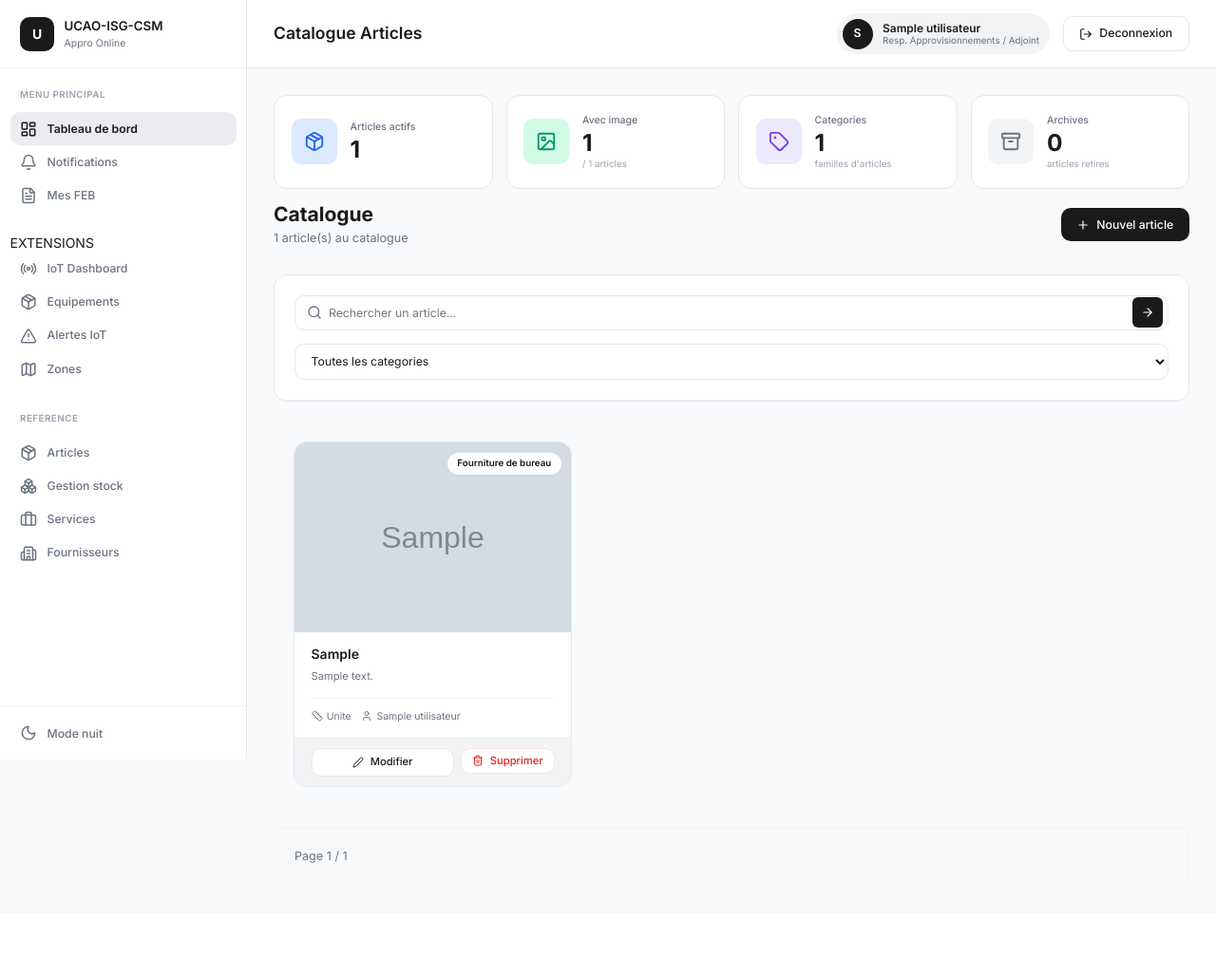
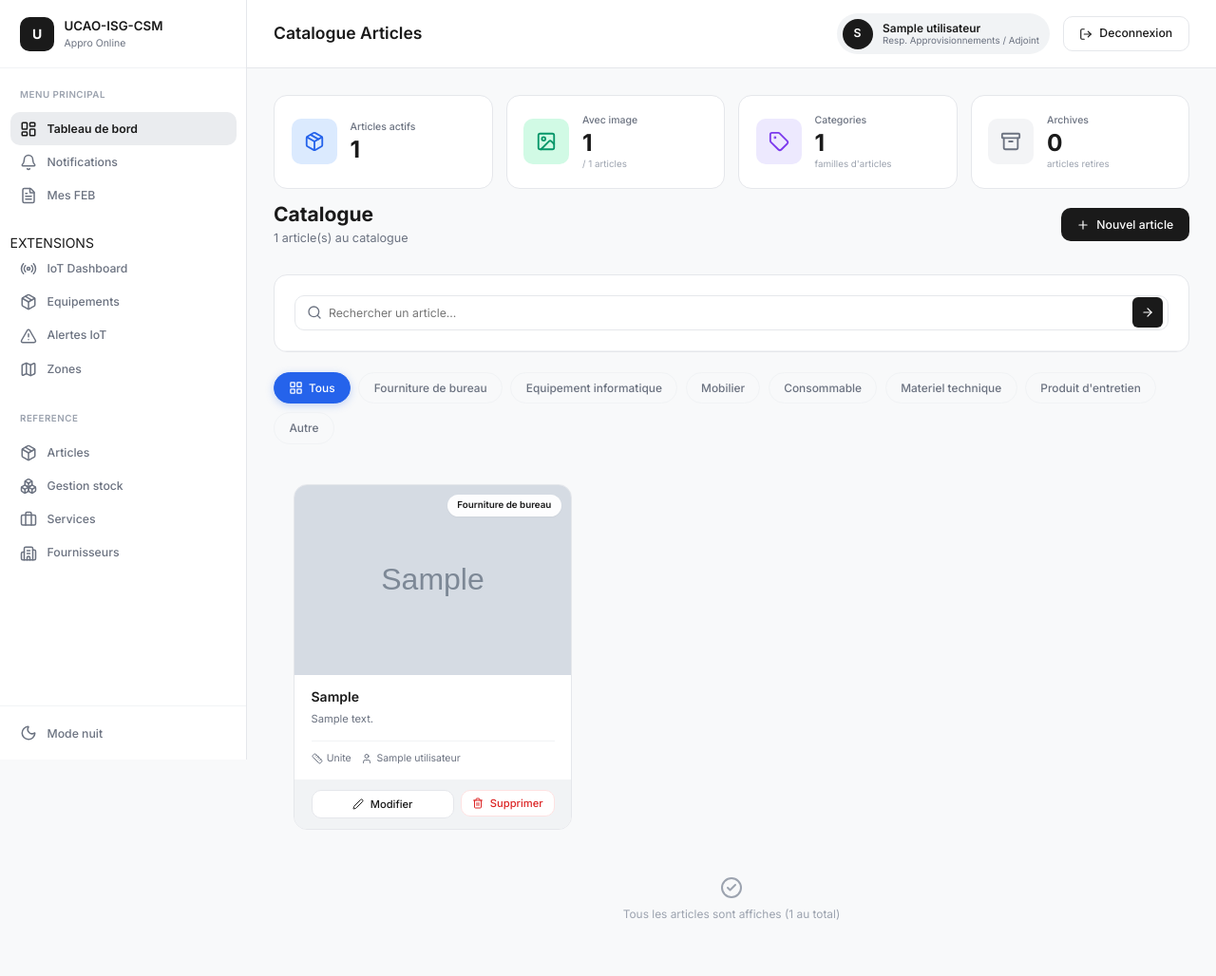
Before and after one commit to jean-jacques-komhidi/ucao-approvisionnements, a Django app: page /referentiels/articles/ in a window 1280 px wide. Shown: the whole page at 95% size. Before the commit the page ends 934 px from the top, so only its background shows below. Run offline with Django 4.2, Linux system fonts and the light colour scheme; a user stored in the database is signed in; tables that the repository leaves empty hold one stand-in row (values such as "Sample post"); grey boxes marked "Sample" are stand-in pictures; data that the repository does not hold is empty.

Commit message:
feat(catalogue): infinite scroll + pills filtres par categorie

```diff
--- a/apps/referentiels/views.py
+++ b/apps/referentiels/views.py
@@ -42,9 +42,12 @@ def _peut_gerer_devises(user):
 # ═══════════════════════════════════════════════════════════════════
 # ARTICLES
 # ═══════════════════════════════════════════════════════════════════
+# ═══════════════════════════════════════════════════════════════════
+# ARTICLES
+# ═══════════════════════════════════════════════════════════════════
 @login_required
 def liste_articles(request):
-    """Affiche la liste des articles avec recherche, filtres et KPI."""
+    """Affiche la liste des articles avec recherche, filtres, KPI et infinite scroll."""
     if not _est_demandeur_ou_admin(request.user):
         messages.error(request, "Vous n'avez pas l'autorisation d'acceder a cette page.")
         return redirect("tableau_de_bord")
@@ -77,6 +80,12 @@ def liste_articles(request):
     paginator = Paginator(queryset.order_by("designation"), 12)  # 12 par page (3x4 en grille)
     page = paginator.get_page(request.GET.get("page", 1))
 
+    # ─── Requete AJAX (infinite scroll) : renvoie juste les cartes ───
+    if request.GET.get("ajax") == "1":
+        return render(request, "referentiels/_articles_cartes.html", {
+            "articles": page,
+        })
+
     return render(request, "referentiels/articles_liste.html", {
         "articles": page,
         "recherche": recherche,
@@ -85,7 +94,6 @@ def liste_articles(request):
         "total": paginator.count,
         "kpi": kpi,
     })
-
 
 @login_required
 @require_http_methods(["GET", "POST"])
--- a/static/css/base.css
+++ b/static/css/base.css
@@ -3250,3 +3250,135 @@ svg.lucide {
         justify-content: space-between !important;
     }
 }
+
+/* ═══════════════════════════════════════════════════════════════
+   INFINITE SCROLL - Spinner + message de fin
+   ═══════════════════════════════════════════════════════════════ */
+
+.scroll-loader {
+    display: flex;
+    flex-direction: column;
+    align-items: center;
+    justify-content: center;
+    gap: 0.75rem;
+    padding: 2rem;
+    color: var(--texte-secondaire);
+}
+
+.scroll-loader p {
+    margin: 0;
+    font-size: 0.9rem;
+}
+
+/* Spinner animation */
+.spinner {
+    width: 36px;
+    height: 36px;
+    border: 3px solid var(--bordure-claire);
+    border-top-color: var(--principal, #2563EB);
+    border-radius: 50%;
+    animation: spin 0.8s linear infinite;
+}
+
+@keyframes spin {
+    to { transform: rotate(360deg); }
+}
+
+/* Message de fin de liste */
+.scroll-fin {
+    display: flex;
+    flex-direction: column;
+    align-items: center;
+    justify-content: center;
+    gap: 0.5rem;
+    padding: 2rem;
+    color: var(--texte-tertiaire);
+    text-align: center;
+}
+
+.scroll-fin i {
+    width: 32px;
+    height: 32px;
+    color: #059669;
+}
+
+.scroll-fin p {
+    margin: 0;
+    font-size: 0.85rem;
+}
+
+/* ═══════════════════════════════════════════════════════════════
+   PILLS DE CATEGORIES (filtres rapides)
+   ═══════════════════════════════════════════════════════════════ */
+
+.pills-categories {
+    display: flex;
+    flex-wrap: wrap;
+    gap: 0.6rem;
+    margin: 1.5rem 0;
+    padding: 0;
+}
+
+.pill {
+    display: inline-flex;
+    align-items: center;
+    gap: 0.4rem;
+    padding: 0.5rem 1.1rem;
+    border-radius: 100px;
+    background-color: var(--fond-secondaire);
+    border: 1.5px solid var(--bordure-claire);
+    color: var(--texte-secondaire);
+    font-size: 0.85rem;
+    font-weight: 500;
+    text-decoration: none;
+    cursor: pointer;
+    transition: all 0.15s ease;
+    white-space: nowrap;
+}
+
+.pill:hover {
+    border-color: var(--principal, #2563EB);
+    color: var(--principal, #2563EB);
+    transform: translateY(-1px);
+}
+
+.pill-active {
+    background-color: var(--principal, #2563EB);
+    border-color: var(--principal, #2563EB);
+    color: white;
+    box-shadow: 0 2px 8px rgba(37, 99, 235, 0.25);
+}
+
+.pill-active:hover {
+    color: white;
+    transform: translateY(-1px);
+}
+
+.pill-icone {
+    width: 15px;
+    height: 15px;
+}
+
+/* Mode sombre */
+[data-theme="dark"] .pill {
+    background-color: var(--fond-carte, #1e293b);
+}
+
+[data-theme="dark"] .pill-active {
+    background-color: var(--principal, #3b82f6);
+    border-color: var(--principal, #3b82f6);
+}
+
+/* Responsive : scroll horizontal sur mobile */
+@media (max-width: 768px) {
+    .pills-categories {
+        flex-wrap: nowrap;
+        overflow-x: auto;
+        padding-bottom: 0.5rem;
+        -webkit-overflow-scrolling: touch;
+    }
+
+    .pill {
+        flex-shrink: 0;
+    }
+}
--- /dev/null
+++ b/templates/referentiels/_articles_cartes.html
@@ -0,0 +1,48 @@
+{% for article in articles %}
+    <div class="carte-article">
+        <div class="carte-article-image">
+            {% if article.url_image %}
+                <img src="{{ article.url_image }}" alt="{{ article.designation }}">
+            {% else %}
+                <div class="image-placeholder">
+                    <i data-lucide="image" class="image-placeholder-icone"></i>
+                    <p>Pas d'image</p>
+                </div>
+            {% endif %}
+            <span class="carte-article-badge">{{ article.get_nature_display() }}</span>
+        </div>
+
+        <div class="carte-article-corps">
+            <h3 class="carte-article-titre">{{ article.designation }}</h3>
+
+            {% if article.description %}
+                <p class="carte-article-description">{{ article.description|truncate(80) }}</p>
+            {% endif %}
+
+            <div class="carte-article-meta">
+                <span class="meta-item">
+                    <i data-lucide="ruler" class="meta-icone"></i>
+                    {{ article.get_unite_display() }}
+                </span>
+                <span class="meta-item">
+                    <i data-lucide="user" class="meta-icone"></i>
+                    {{ article.cree_par.nom_complet|truncate(20) }}
+                </span>
+            </div>
+        </div>
+
+        <div class="carte-article-actions">
+            <a href="{{ url('article_modifier', kwargs={'pk': article.pk}) }}" class="btn btn-secondaire btn-petit">
+                <i data-lucide="edit-2" class="btn-icone"></i>
+                Modifier
+            </a>
+            <form method="post" action="{{ url('article_supprimer', kwargs={'pk': article.pk}) }}" class="form-inline" onsubmit="return confirm('Retirer cet article du catalogue ?');">
+                <input type="hidden" name="csrfmiddlewaretoken" value="{{ csrf_token }}">
+                <button type="submit" class="btn btn-danger btn-petit">
+                    <i data-lucide="trash-2" class="btn-icone"></i>
+                    Supprimer
+                </button>
+            </form>
+        </div>
+    </div>
+{% endfor %}
--- a/templates/referentiels/articles_liste.html
+++ b/templates/referentiels/articles_liste.html
@@ -64,10 +64,10 @@
         </a>
     </div>
 
-    {# ─── BARRE DE RECHERCHE + FILTRES ─────────────────────── #}
+    {# ─── BARRE DE RECHERCHE ──────────────────────────────── #}
     <div class="carte">
         <div class="filtres-zone">
-            <form method="get" class="formulaire-filtres">
+            <form method="get" class="formulaire-filtres" id="form-recherche">
                 <div class="champ-recherche-integre">
                     <i data-lucide="search" class="recherche-icone"></i>
                     <input type="text" name="q" value="{{ recherche }}"
@@ -76,92 +76,48 @@
                         <i data-lucide="arrow-right" class="btn-icone"></i>
                     </button>
                 </div>
-                <select name="nature" class="champ-formulaire champ-select" onchange="this.form.submit()">
-                    <option value="">Toutes les categories</option>
-                    {% for valeur, label in natures %}
-                        <option value="{{ valeur }}" {% if nature_filtre == valeur %}selected{% endif %}>
-                            {{ label }}
-                        </option>
-                    {% endfor %}
-                </select>
-                {% if recherche or nature_filtre %}
-                    <a href="{{ url('articles_liste') }}" class="btn btn-secondaire">
-                        <i data-lucide="x" class="btn-icone"></i>
-                        Reinitialiser
-                    </a>
-                {% endif %}
+                {# Conserve la categorie active lors d'une recherche #}
+                <input type="hidden" name="nature" value="{{ nature_filtre }}">
             </form>
         </div>
     </div>
 
-    {# ─── GRILLE D'ARTICLES (style e-commerce) ─────────────── #}
+    {# ─── PILLS DE CATEGORIES ─────────────────────────────── #}
+    <div class="pills-categories">
+        <a href="?{% if recherche %}q={{ recherche }}{% endif %}"
+           class="pill {% if not nature_filtre %}pill-active{% endif %}">
+            <i data-lucide="layout-grid" class="pill-icone"></i>
+            Tous
+        </a>
+        {% for valeur, label in natures %}
+            <a href="?nature={{ valeur }}{% if recherche %}&q={{ recherche }}{% endif %}"
+               class="pill {% if nature_filtre == valeur %}pill-active{% endif %}">
+                {{ label }}
+            </a>
+        {% endfor %}
+    </div>
+
+    {# ─── GRILLE D'ARTICLES (style e-commerce + infinite scroll) ───── #}
     {% if articles %}
-        <div class="grille-articles">
-            {% for article in articles %}
-                <div class="carte-article">
-                    <div class="carte-article-image">
-                        {% if article.url_image %}
-                            <img src="{{ article.url_image }}" alt="{{ article.designation }}">
-                        {% else %}
-                            <div class="image-placeholder">
-                                <i data-lucide="image" class="image-placeholder-icone"></i>
-                                <p>Pas d'image</p>
-                            </div>
-                        {% endif %}
-                        <span class="carte-article-badge">{{ article.get_nature_display() }}</span>
-                    </div>
-
-                    <div class="carte-article-corps">
-                        <h3 class="carte-article-titre">{{ article.designation }}</h3>
-
-                        {% if article.description %}
-                            <p class="carte-article-description">{{ article.description|truncate(80) }}</p>
-                        {% endif %}
-
-                        <div class="carte-article-meta">
-                            <span class="meta-item">
-                                <i data-lucide="ruler" class="meta-icone"></i>
-                                {{ article.get_unite_display() }}
-                            </span>
-                            <span class="meta-item">
-                                <i data-lucide="user" class="meta-icone"></i>
-                                {{ article.cree_par.nom_complet|truncate(20) }}
-                            </span>
-                        </div>
-                    </div>
-
-                    <div class="carte-article-actions">
-                        <a href="{{ url('article_modifier', kwargs={'pk': article.pk}) }}" class="btn btn-secondaire btn-petit">
-                            <i data-lucide="edit-2" class="btn-icone"></i>
-                            Modifier
-                        </a>
-                        <form method="post" action="{{ url('article_supprimer', kwargs={'pk': article.pk}) }}" class="form-inline" onsubmit="return confirm('Retirer cet article du catalogue ?');">
-                            <input type="hidden" name="csrfmiddlewaretoken" value="{{ csrf_token }}">
-                            <button type="submit" class="btn btn-danger btn-petit">
-                                <i data-lucide="trash-2" class="btn-icone"></i>
-                                Supprimer
-                            </button>
-                        </form>
-                    </div>
-                </div>
-            {% endfor %}
+        <div class="grille-articles" id="grille-articles"
+             data-page="{{ articles.number }}"
+             data-total-pages="{{ articles.paginator.num_pages }}"
+             data-q="{{ recherche }}"
+             data-nature="{{ nature_filtre }}">
+            {% include "referentiels/_articles_cartes.html" %}
         </div>
 
-        {% if articles.has_other_pages %}
-            <div class="pagination">
-                {% if articles.has_previous() %}
-                    <a href="?page={{ articles.previous_page_number() }}{% if recherche %}&q={{ recherche }}{% endif %}{% if nature_filtre %}&nature={{ nature_filtre }}{% endif %}" class="btn btn-secondaire">
-                        <i data-lucide="chevron-left" class="btn-icone"></i> Precedent
-                    </a>
-                {% endif %}
-                <span class="pagination-info">Page {{ articles.number }} / {{ articles.paginator.num_pages }}</span>
-                {% if articles.has_next() %}
-                    <a href="?page={{ articles.next_page_number() }}{% if recherche %}&q={{ recherche }}{% endif %}{% if nature_filtre %}&nature={{ nature_filtre }}{% endif %}" class="btn btn-secondaire">
-                        Suivant <i data-lucide="chevron-right" class="btn-icone"></i>
-                    </a>
-                {% endif %}
-            </div>
-        {% endif %}
+        {# Indicateur de chargement (spinner) #}
+        <div id="scroll-loader" class="scroll-loader" style="display: none;">
+            <div class="spinner"></div>
+            <p>Chargement des articles...</p>
+        </div>
+
+        {# Message fin de liste #}
+        <div id="scroll-fin" class="scroll-fin" style="display: none;">
+            <i data-lucide="check-circle-2"></i>
+            <p>Tous les articles sont affiches ({{ total }} au total)</p>
+        </div>
     {% else %}
         <div class="carte">
             <div class="etat-vide">
@@ -177,4 +133,80 @@
     {% endif %}
 
 </div>
+
+{# ─── JAVASCRIPT INFINITE SCROLL ──────────────────────────── #}
+<script>
+(function() {
+    const grille = document.getElementById('grille-articles');
+    if (!grille) return;
+
+    let pageActuelle = parseInt(grille.dataset.page);
+    const totalPages = parseInt(grille.dataset.totalPages);
+    const recherche = grille.dataset.q;
+    const nature = grille.dataset.nature;
+
+    let chargementEnCours = false;
+    let toutCharge = pageActuelle >= totalPages;
+
+    const loader = document.getElementById('scroll-loader');
+    const finMessage = document.getElementById('scroll-fin');
+
+    if (toutCharge && finMessage) {
+        finMessage.style.display = 'flex';
+    }
+
+    function chargerPageSuivante() {
+        if (chargementEnCours || toutCharge) return;
+
+        chargementEnCours = true;
+        loader.style.display = 'flex';
+
+        const pageSuivante = pageActuelle + 1;
+
+        let url = `?page=${pageSuivante}&ajax=1`;
+        if (recherche) url += `&q=${encodeURIComponent(recherche)}`;
+        if (nature) url += `&nature=${encodeURIComponent(nature)}`;
+
+        fetch(url, {
+            headers: { 'X-Requested-With': 'XMLHttpRequest' }
+        })
+        .then(response => response.text())
+        .then(html => {
+            grille.insertAdjacentHTML('beforeend', html);
+
+            pageActuelle = pageSuivante;
+            chargementEnCours = false;
+            loader.style.display = 'none';
+
+            if (typeof lucide !== 'undefined') {
+                lucide.createIcons();
+            }
+
+            if (pageActuelle >= totalPages) {
+                toutCharge = true;
+                if (finMessage) finMessage.style.display = 'flex';
+            }
+        })
+        .catch(err => {
+            console.error('Erreur chargement articles :', err);
+            chargementEnCours = false;
+            loader.style.display = 'none';
+        });
+    }
+
+    function verifierScroll() {
+        const positionScroll = window.innerHeight + window.scrollY;
+        const hauteurPage = document.body.offsetHeight;
+        if (positionScroll >= hauteurPage - 300) {
+            chargerPageSuivante();
+        }
+    }
+
+    let timeoutScroll;
+    window.addEventListener('scroll', function() {
+        if (timeoutScroll) clearTimeout(timeoutScroll);
+        timeoutScroll = setTimeout(verifierScroll, 100);
+    });
+})();
+</script>
 {% endblock %}
```
